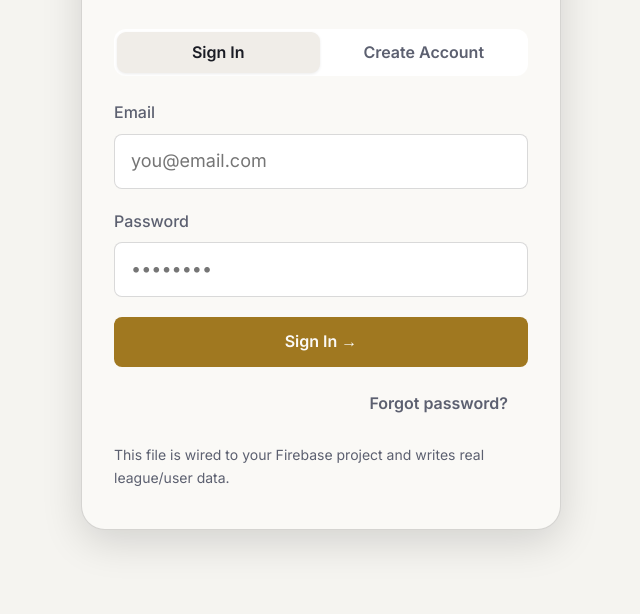
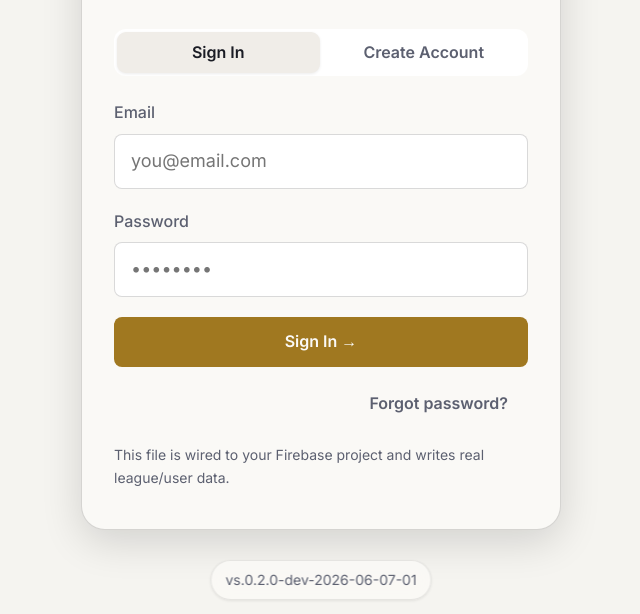
Before and after one commit to limelght/dynasty-mode-app, a plain HTML site: page index.firebase.html in a window 1280 px wide. Shown: the part 186-800 px from the top of the page, without its empty margins (319-959 px from the left). Drawn offline with Linux system fonts and the light colour scheme.

Commit message:
codex update

```diff
--- a/index.firebase.html
+++ b/index.firebase.html
@@ -84,10 +84,26 @@
     .league-list{display:grid;gap:var(--space-4)} .league-card{background:var(--surface-2);border:1px solid var(--border);border-radius:var(--radius-lg);padding:var(--space-5)} .league-card-top{display:flex;justify-content:space-between;gap:var(--space-3);flex-wrap:wrap;margin-bottom:var(--space-3)}
     .toast-container{position:fixed;bottom:var(--space-6);right:var(--space-6);z-index:1000;display:flex;flex-direction:column;gap:var(--space-3)} .toast{background:var(--surface-2);border:1px solid var(--border-strong);border-radius:var(--radius-lg);padding:var(--space-4) var(--space-5);box-shadow:var(--shadow-lg);display:flex;align-items:center;gap:var(--space-3);font-size:var(--text-sm);max-width:420px}
     .install-note{margin-top:var(--space-4);font-size:var(--text-xs);color:var(--text-muted)}
+    .app-version {
+      position: fixed;
+      left: 50%;
+      bottom: 14px;
+      transform: translateX(-50%);
+      z-index: 1001;
+      padding: 8px 14px;
+      border-radius: var(--radius-full);
+      border: 1px solid var(--border);
+      background: color-mix(in srgb, var(--surface) 92%, transparent);
+      box-shadow: var(--shadow-sm);
+      font-size: var(--text-xs);
+      color: var(--text-muted);
+      backdrop-filter: blur(10px);
+    }
   </style>
 </head>
 <body>
   <div class="toast-container" id="toastContainer"></div>
+  <div class="app-version" id="appVersionBadge">Version</div>
 
   <div id="loginScreen">
     <div class="card-shell">
@@ -379,6 +395,7 @@
   </script>
 
   <script>
+    const APP_VERSION = 'vs.0.2.0-dev-2026-06-07-01';
     let themeMode = 'auto';
     let currentUser = null;
 
@@ -434,6 +451,12 @@
         toast.style.transition = 'opacity .25s';
         setTimeout(() => toast.remove(), 250);
       }, 3200);
+    }
+
+    function renderVersionBadge() {
+      const badge = document.getElementById('appVersionBadge');
+      if (badge) badge.textContent = APP_VERSION;
+      document.title = 'Dynasty Mode ' + APP_VERSION;
     }
 
     async function registerServiceWorker() {
@@ -1278,6 +1301,7 @@
     }
 
     initTheme();
+    renderVersionBadge();
     registerServiceWorker();
     renderNotificationJobs();
     bootstrapAuthWatcher();
```
Also changed, not shown: DEPLOY.md (+4 -0 lines), index.html (+24 -0 lines), 1 other file.
